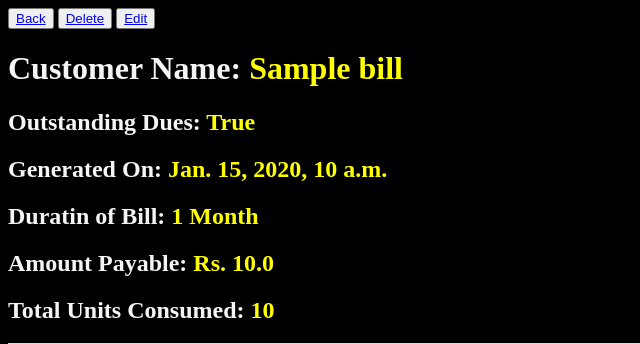
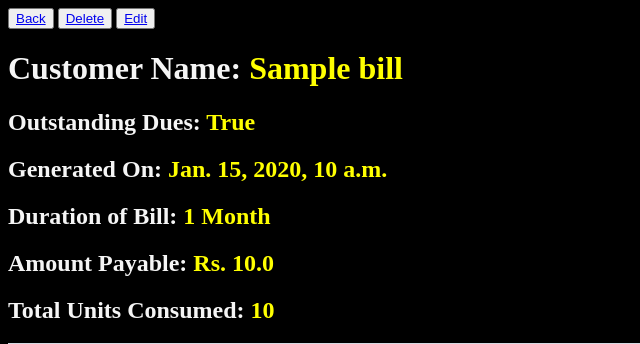
Before and after one commit to SwattikChakra/electricityBillGeneratorDjango, a Django app: page /bill/1/ in a window 1280 px wide. Shown: the top 344 px of the page, without its empty margins (0-640 px from the left). Run offline with Django 3.2, Linux system fonts and the light colour scheme; tables that the repository leaves empty hold one stand-in row (values such as "Sample post"); grey boxes marked "Sample" are stand-in pictures.

Commit message:
Completed and ready for submission

```diff
--- a/bill/templates/bill/details.html
+++ b/bill/templates/bill/details.html
@@ -20,7 +20,7 @@
     <h1>Customer Name: <span style="color:yellow">{{bill.customer_name}}</span></h1>
     <h2>Outstanding Dues: <span style="color: yellow">{{bill.outstanding_dues}}</span></h2>
     <h2>Generated On: <span style="color:yellow">{{bill.generated_on}}</span></h3>
-    <h2>Duratin of Bill: <span style="color: yellow">{{bill.duration_of_bill}}</span></h2>
+    <h2>Duration of Bill: <span style="color: yellow">{{bill.duration_of_bill}}</span></h2>
     <h2>Amount Payable: <span style="color:yellow">Rs. {{bill.amount_payable}}</span></h2>
     <h2>Total Units Consumed:  <span style="color:yellow">{{bill.total_units_consumed}}</span></h2>
     <img src="{{bill.image_of_meter.url}}" alt="" style="height: 500px; float: left; ">
--- a/bill/urls.py
+++ b/bill/urls.py
@@ -10,7 +10,8 @@ urlpatterns = [
     # Read
     path("", views.IndexView.as_view(), name="index"),
     path("<int:pk>/", views.DetailView.as_view(), name="detail"),
-    path("<int:pk>/update/", views.UpdateView.as_view(), name="update"),
     # Delete
     path("<int:pk>/delete/", views.DeleteView.as_view(), name="delete"),
+    # update
+    path("<int:pk>/update/", views.UpdateView.as_view(), name="update"),
 ]
```
